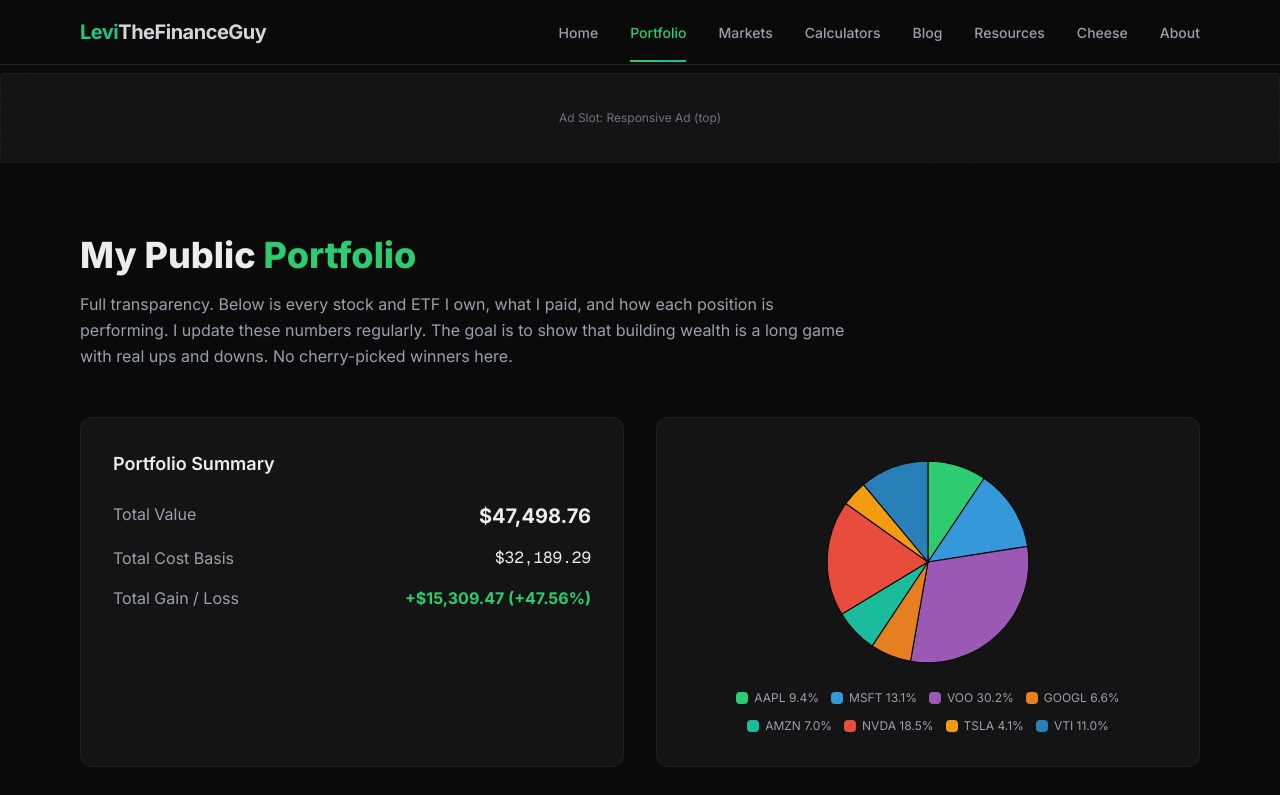
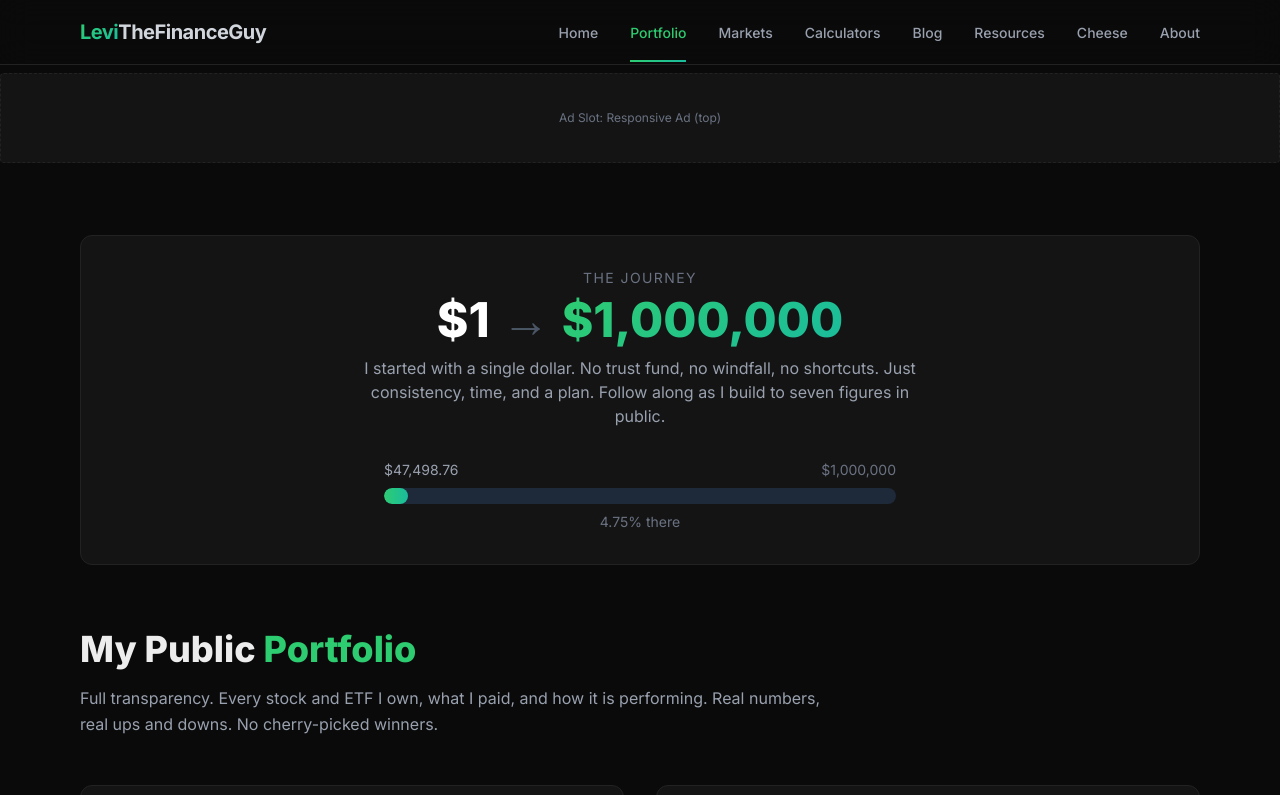
Before and after one commit to levithefinanceguy/levithefinanceguy, a Next.js app: page /portfolio in a window 1280 px wide. Shown: the top 795 px of the page. Built offline with nearby package versions, Linux system fonts and the light colour scheme.

Commit message:
Add $1 to $1,000,000 journey banner and View All Calculators link
- Portfolio page: progress bar showing journey from $1 to $1M
- Shows current value, percentage progress, and the story
- Footer: View All → link under top 5 calculators

```diff
--- a/app/components/Footer.tsx
+++ b/app/components/Footer.tsx
@@ -34,6 +34,7 @@ export default function Footer() {
               <li><Link href="/calculators/fire" className="hover:text-accent-green transition-colors">FIRE</Link></li>
               <li><Link href="/calculators/retirement" className="hover:text-accent-green transition-colors">Retirement</Link></li>
               <li><Link href="/calculators/mortgage" className="hover:text-accent-green transition-colors">Mortgage</Link></li>
+              <li><Link href="/calculators" className="hover:text-accent-green transition-colors text-accent-green">View All →</Link></li>
             </ul>
           </div>
           <div>
--- a/app/portfolio/PortfolioClient.tsx
+++ b/app/portfolio/PortfolioClient.tsx
@@ -171,15 +171,44 @@ export default function PortfolioClient() {
   const totalGain = totalValue - totalCost;
   const totalGainPct = (totalGain / totalCost) * 100;
 
+  const goal = 1000000;
+  const progressPct = Math.min((totalValue / goal) * 100, 100);
+
   return (
     <div className="max-w-6xl mx-auto px-4 py-16">
-      <h1 className="text-3xl md:text-4xl font-extrabold mb-4">
+      {/* $1 to $1,000,000 Journey */}
+      <div className="mb-16 p-8 rounded-xl bg-card-bg border border-card-border text-center">
+        <p className="text-sm text-gray-500 uppercase tracking-widest mb-2">The Journey</p>
+        <h1 className="text-4xl md:text-5xl font-extrabold mb-3">
+          <span className="text-white">$1</span>
+          <span className="text-gray-600 mx-3">→</span>
+          <span className="gradient-text">$1,000,000</span>
+        </h1>
+        <p className="text-gray-400 max-w-xl mx-auto mb-8">
+          I started with a single dollar. No trust fund, no windfall, no shortcuts. Just
+          consistency, time, and a plan. Follow along as I build to seven figures in public.
+        </p>
+        <div className="max-w-lg mx-auto">
+          <div className="flex justify-between text-sm mb-2">
+            <span className="text-gray-400">${fmt(totalValue)}</span>
+            <span className="text-gray-500">$1,000,000</span>
+          </div>
+          <div className="w-full bg-gray-800 rounded-full h-4 overflow-hidden">
+            <div
+              className="h-full rounded-full bg-gradient-to-r from-accent-green to-accent-teal transition-all duration-1000"
+              style={{ width: `${Math.max(progressPct, 1)}%` }}
+            />
+          </div>
+          <p className="text-sm text-gray-500 mt-2">{progressPct.toFixed(2)}% there</p>
+        </div>
+      </div>
+
+      <h2 className="text-3xl md:text-4xl font-extrabold mb-4">
         My Public <span className="text-accent-green">Portfolio</span>
-      </h1>
+      </h2>
       <p className="text-gray-400 max-w-3xl mb-12 leading-relaxed">
-        Full transparency. Below is every stock and ETF I own, what I paid, and how each
-        position is performing. I update these numbers regularly. The goal is to show that
-        building wealth is a long game with real ups and downs. No cherry-picked winners here.
+        Full transparency. Every stock and ETF I own, what I paid, and how it is performing.
+        Real numbers, real ups and downs. No cherry-picked winners.
       </p>
 
       {/* Summary */}
```
